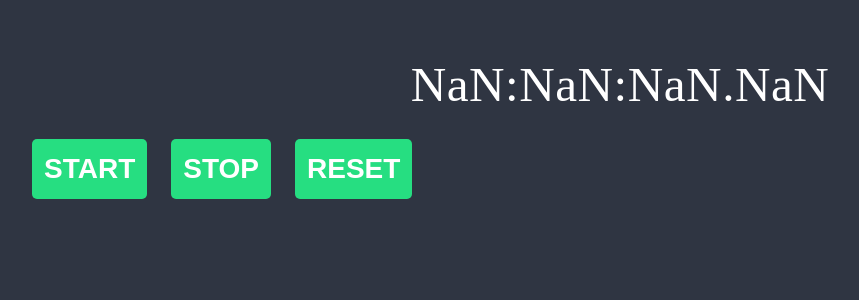
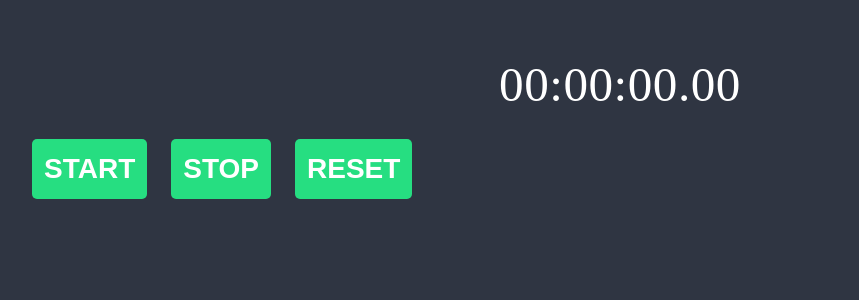
Before and after one commit to Devilish134/stopwachApp, a React (Create React App) app: page / in a window 1280 px wide. Shown: the top 300 px of the page, without its empty margins (20-879 px from the left). Built offline with nearby package versions, Linux system fonts and the light colour scheme.

Commit message:
+ counting function & buttons work

```diff
--- a/src/App.js
+++ b/src/App.js
@@ -1,4 +1,4 @@
-import { useState } from "react";
+import { useEffect, useState } from "react";
 import Container from "./components/Container/Container";
 import Counter from "./components/Counter/Counter";
 import Button from "./components/Button/Button";
@@ -6,14 +6,36 @@ import Button from "./components/Button/Button";
 const App = () => {
 
   const [time, setTime] = useState(0);
-  const [interval, setInterval] = useState(null);
+  const [timer, setTimer] = useState(null);
+
+  const reset = () => {
+    setTime(0);
+    setTimer(null);
+  };
+
+  const start = () => {
+    setTimer(setInterval(() => {
+      setTime(prevValue => prevValue + 0.01);
+    }, 10))
+  };
+
+  const stop = () => {
+    clearInterval(timer);
+    setTimer();
+  }
+
+  useEffect(() => {
+    return () => {
+       if(timer) clearInterval(timer);
+    };
+  }, []);
 
   return (
     <Container>
-      <Counter />
-      <Button>Start</Button>
-      <Button>Stop</Button>
-      <Button>Reset</Button>
+      <Counter>{time}</Counter>
+      <Button value={start}>Start</Button>
+      <Button value={stop}>Stop</Button>
+      <Button value={reset}>Reset</Button>
     </Container>
   );
 };
--- a/src/components/Button/Button.js
+++ b/src/components/Button/Button.js
@@ -1,7 +1,7 @@
 import styles from './Button.module.scss'
 
 const Button = props => {
-  return  (<button className={styles.button}>{props.children}</button>);
+  return  (<button className={styles.button} onClick={props.value}>{props.children}</button>);
 };
 
 export default Button;
--- a/src/components/Counter/Counter.js
+++ b/src/components/Counter/Counter.js
@@ -1,23 +1,23 @@
 import styles from './Counter.module.scss';
 
-const Counter = ({ time }) => {
+const Counter = props => {
 
-  const formatTime = duration => {
-    var milliseconds = parseInt((duration % 1000) / 100),
-      seconds = Math.floor((duration / 1000) % 60),
-      minutes = Math.floor((duration / (1000 * 60)) % 60),
-      hours = Math.floor((duration / (1000 * 60 * 60)) % 24);
+  const formatTime = timeInSeconds => {
+    let time = parseFloat(timeInSeconds).toFixed(3);
+    let hour = Math.floor(time / 60 / 60);
+    let minute = Math.floor(time / 60) % 60;
+    let seconds = Math.floor(time - minute * 60);
+    let milliseconds = time.slice(-2);
 
-    hours = (hours < 10) ? "0" + hours : hours;
-    minutes = (minutes < 10) ? "0" + minutes : minutes;
+    hour = (hour < 10) ? "0" + hour : hour;
+    minute = (minute < 10) ? "0" + minute : minute;
     seconds = (seconds < 10) ? "0" + seconds : seconds;
 
-    return hours + ":" + minutes + ":" + seconds + "." + milliseconds;
-  }
-  console.log(formatTime(300000))
+    return hour + ":" + minute + ":" + seconds + "." + milliseconds;
+  };
 
   return (
-      <div className={styles.Counter}>{formatTime(time)}</div>
+      <div className={styles.Counter}>{formatTime(props.children)}</div>
   );
 };
 
```
